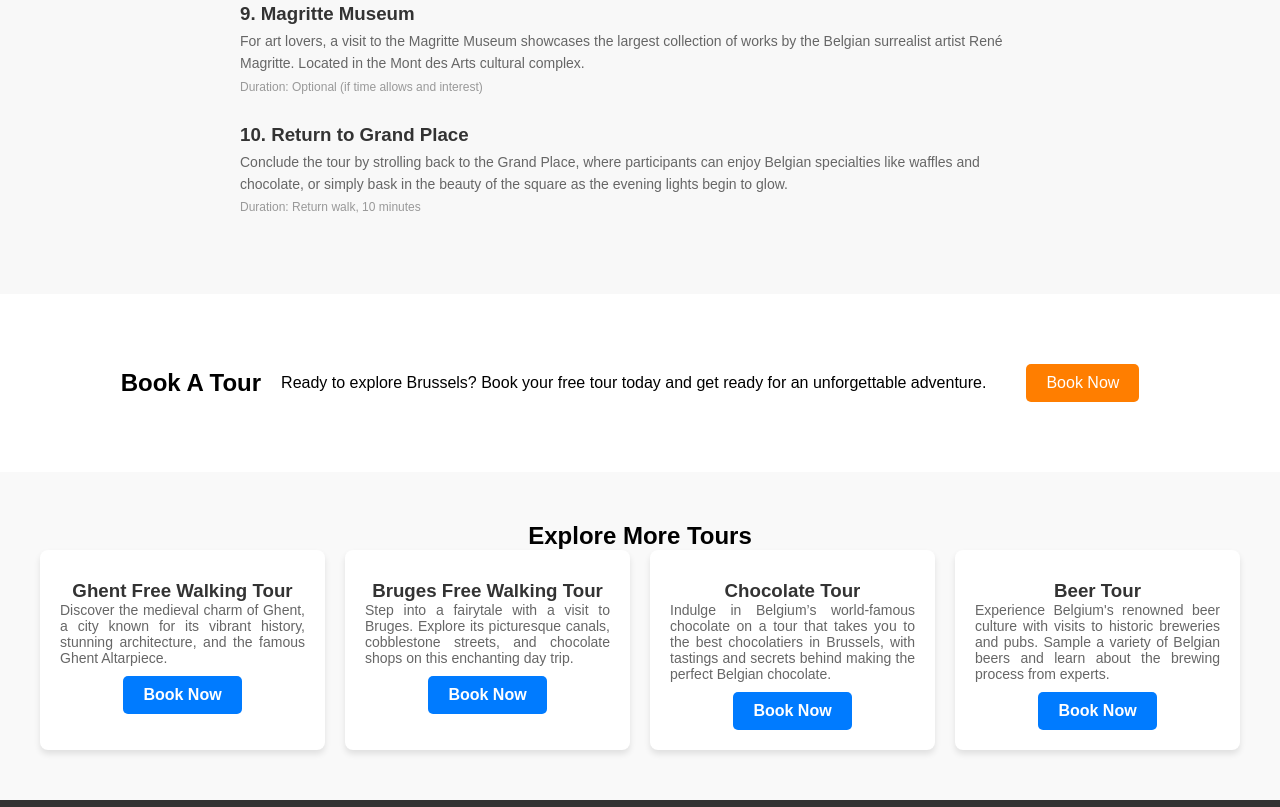
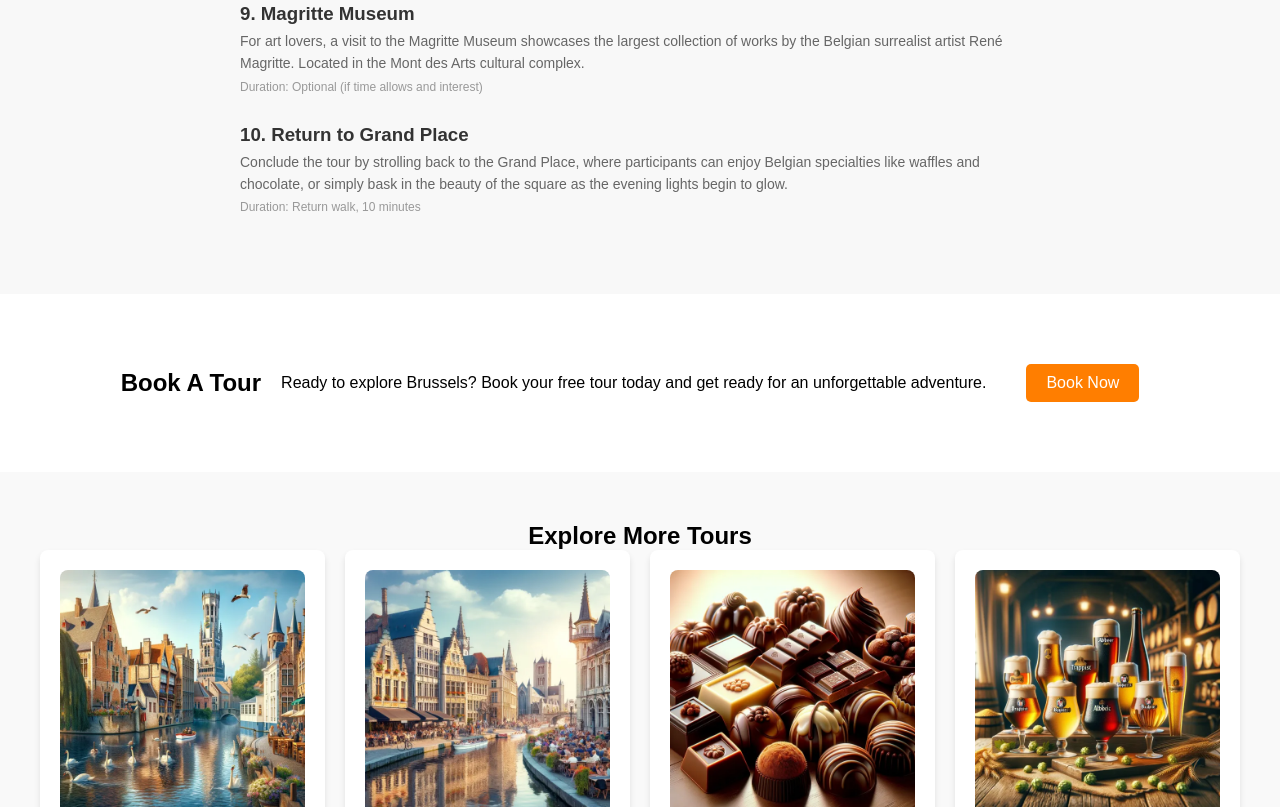
Before and after one commit to adrianrodriguez-io/fwt, a plain HTML site: page index.html in a window 1280 px wide. Shown: the part 2952-3759 px from the top of the page. Drawn offline with Linux system fonts and the light colour scheme.

Commit message:
resized images to medium size

```diff
--- a/index.html
+++ b/index.html
@@ -121,7 +121,7 @@
         <div class="container">
             <h2>Explore the Heart of Brussels</h2>
             <div class="tour-images">
-                <img src="images/brussels-walking-tour-medium.webp" alt="Grand Place free walking tour" class="tour-photo">
+                <img src="images/brussels-walking-tour-md.webp" alt="Grand Place free walking tour" class="tour-photo">
                 <!--<img src="images/Manneken-Pis.jpg" alt="Manneken Pis fre walking tour" class="tour-photo">-->
             </div>
             <p>Discover the hidden gems and iconic landmarks of Brussels through our captivating free walking tours. Whether you're drawn to the historical allure of the Grand Place, the artistic charm of the Mont des Arts, or the culinary delights of the Belgian cuisine, our tours offer something for every type of explorer. Join us to uncover the rich tapestry of Brussels' history, culture, and architecture.</p>
@@ -207,25 +207,25 @@
             <h2>Explore More Tours</h2>
             <div class="tour-items">
                 <div class="tour-item">
-                    <!--<img src="images/ghent-walking-tour.webp" alt="Ghent Free Walking Tour">-->
+                    <img src="images/ghent-walking-tour-md.webp" alt="Ghent Free Walking Tour">
                     <h3>Ghent Free Walking Tour</h3>
                     <p>Discover the medieval charm of Ghent, a city known for its vibrant history, stunning architecture, and the famous Ghent Altarpiece.</p>
                     <a href="ghent-tour-details.html" class="read-more-btn">Book Now</a>
                 </div>
                 <div class="tour-item">
-                    <!--<img src="images/bruges-walking-tour.webp" alt="Bruges Free Walking Tour">-->
+                    <img src="images/bruges-walking-tour-md.webp" alt="Bruges Free Walking Tour">
                     <h3>Bruges Free Walking Tour</h3>
                     <p>Step into a fairytale with a visit to Bruges. Explore its picturesque canals, cobblestone streets, and chocolate shops on this enchanting day trip.</p>
                     <a href="ghent-tour-details.html" class="read-more-btn">Book Now</a>
                 </div>
                 <div class="tour-item">
-                    <!--<img src="images/chocolate-tour.webp" alt="Chocolate Tour">-->
+                    <img src="images/chocolate-tour-md.webp" alt="Chocolate Tour">
                     <h3>Chocolate Tour</h3>
                     <p>Indulge in Belgium’s world-famous chocolate on a tour that takes you to the best chocolatiers in Brussels, with tastings and secrets behind making the perfect Belgian chocolate.</p>
                     <a href="ghent-tour-details.html" class="read-more-btn">Book Now</a>
                 </div>
                 <div class="tour-item">
-                    <!--<img src="images/beer-tour.webp" alt="Beer Tour">-->
+                    <img src="images/beer-tour-md.webp" alt="Beer Tour">
                     <h3>Beer Tour</h3>
                     <p>Experience Belgium's renowned beer culture with visits to historic breweries and pubs. Sample a variety of Belgian beers and learn about the brewing process from experts.</p>
                     <a href="ghent-tour-details.html" class="read-more-btn">Book Now</a>
```
Also changed, not shown: images/beer-tour-md.webp (added), images/bruges-walking-tour-md.webp (added), images/brussels-walking-tour-md.webp (added), images/brussels-walking-tour-medium-md.webp (added), images/brussels-walking-tour-medium.webp (deleted), images/chocolate-tour-md.webp (added), images/ghent-walking-tour-md.webp (added).
